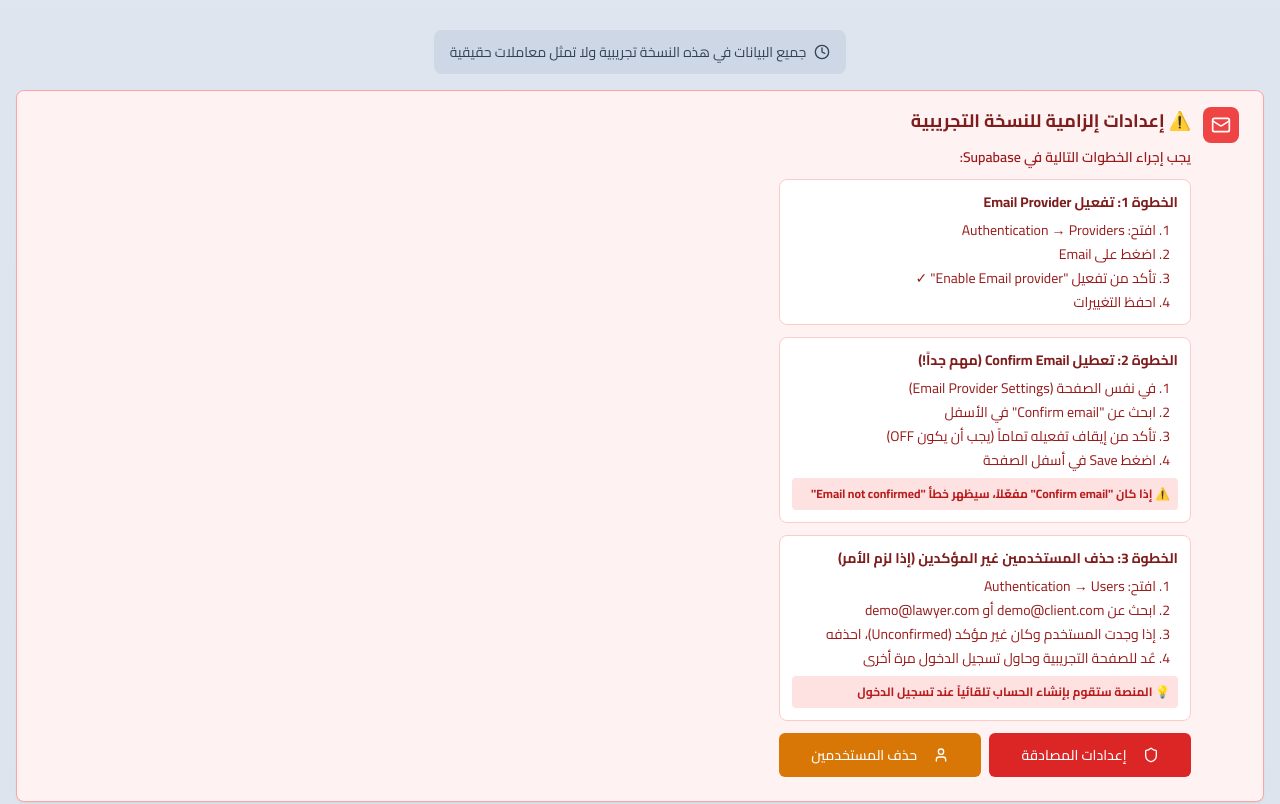
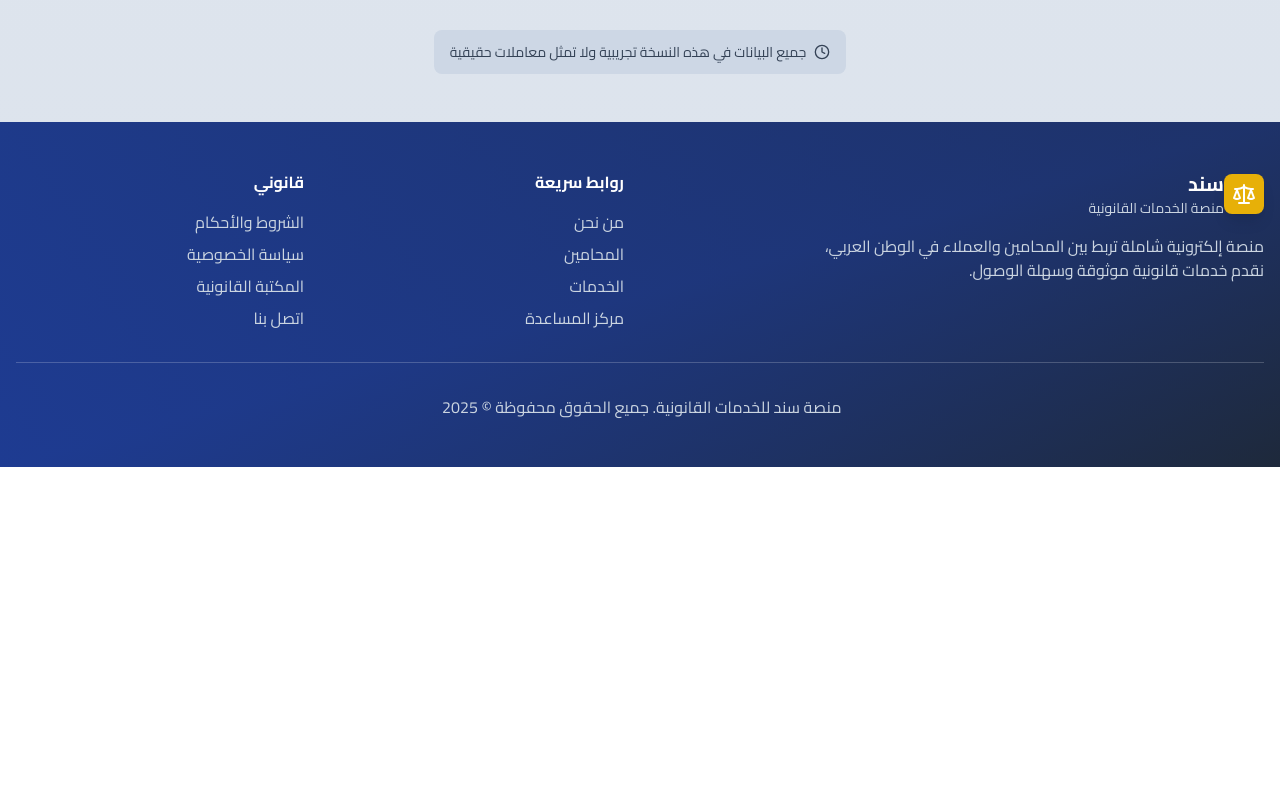
Before and after one commit to kdmatk/snad, a React (Vite) app: page /demo in a window 1280 px wide. Shown: the part 1508-2312 px from the top of the page. After the commit the page ends 1975 px from the top, so only its background shows below. Built offline with nearby package versions, Linux system fonts and the light colour scheme.

Commit message:
Fix: Hide sensitive information from clients

```diff
--- a/src/pages/Demo.tsx
+++ b/src/pages/Demo.tsx
@@ -400,79 +400,6 @@ const Demo = () => {
                 <span>جميع البيانات في هذه النسخة تجريبية ولا تمثل معاملات حقيقية</span>
               </div>
             </div>
-
-            <Card className="bg-red-50 dark:bg-red-950/20 border-red-300 dark:border-red-900">
-              <CardContent className="pt-4">
-                <div className="flex gap-3">
-                  <div className="flex-shrink-0">
-                    <div className="p-2 bg-red-500 rounded-lg">
-                      <Mail className="h-5 w-5 text-white" />
-                    </div>
-                  </div>
-                  <div className="space-y-3">
-                    <h3 className="font-bold text-red-900 dark:text-red-100 text-lg">
-                      ⚠️ إعدادات إلزامية للنسخة التجريبية
-                    </h3>
-                    <p className="text-sm text-red-800 dark:text-red-200 font-semibold">
-                      يجب إجراء الخطوات التالية في Supabase:
-                    </p>
-                    <div className="bg-white dark:bg-red-950 p-3 rounded-lg border border-red-200 dark:border-red-800">
-                      <p className="text-sm font-bold text-red-900 dark:text-red-100 mb-2">الخطوة 1: تفعيل Email Provider</p>
-                      <ol className="text-sm text-red-800 dark:text-red-200 list-decimal list-inside space-y-1 mr-2">
-                        <li>افتح: Authentication → Providers</li>
-                        <li>اضغط على Email</li>
-                        <li>تأكد من تفعيل "Enable Email provider" ✓</li>
-                        <li>احفظ التغييرات</li>
-                      </ol>
-                    </div>
-                    <div className="bg-white dark:bg-red-950 p-3 rounded-lg border border-red-200 dark:border-red-800">
-                      <p className="text-sm font-bold text-red-900 dark:text-red-100 mb-2">الخطوة 2: تعطيل Confirm Email (مهم جداً!)</p>
-                      <ol className="text-sm text-red-800 dark:text-red-200 list-decimal list-inside space-y-1 mr-2">
-                        <li>في نفس الصفحة (Email Provider Settings)</li>
-                        <li>ابحث عن "Confirm email" في الأسفل</li>
-                        <li>تأكد من إيقاف تفعيله تماماً (يجب أن يكون OFF)</li>
-                        <li>اضغط Save في أسفل الصفحة</li>
-                      </ol>
-                      <p className="text-xs text-red-700 dark:text-red-300 mt-2 font-bold bg-red-100 dark:bg-red-900 p-2 rounded">
-                        ⚠️ إذا كان "Confirm email" مفعّلاً، سيظهر خطأ "Email not confirmed"
-                      </p>
-                    </div>
-                    <div className="bg-white dark:bg-red-950 p-3 rounded-lg border border-red-200 dark:border-red-800">
-                      <p className="text-sm font-bold text-red-900 dark:text-red-100 mb-2">الخطوة 3: حذف المستخدمين غير المؤكدين (إذا لزم الأمر)</p>
-                      <ol className="text-sm text-red-800 dark:text-red-200 list-decimal list-inside space-y-1 mr-2">
-                        <li>افتح: Authentication → Users</li>
-                        <li>ابحث عن demo@client.com أو demo@lawyer.com</li>
-                        <li>إذا وجدت المستخدم وكان غير مؤكد (Unconfirmed)، احذفه</li>
-                        <li>عُد للصفحة التجريبية وحاول تسجيل الدخول مرة أخرى</li>
-                      </ol>
-                      <p className="text-xs text-red-700 dark:text-red-300 mt-2 font-bold bg-red-100 dark:bg-red-900 p-2 rounded">
-                        💡 المنصة ستقوم بإنشاء الحساب تلقائياً عند تسجيل الدخول
-                      </p>
-                    </div>
-                    <div className="grid grid-cols-2 gap-2 mt-2">
-                      <Button
-                        variant="default"
-                        size="lg"
-                        onClick={() => window.open('https://supabase.com/dashboard/project/crdqvjbezdgjxqitwmns/auth/providers', '_blank')}
-                        className="bg-red-600 hover:bg-red-700 text-white"
-                      >
-                        <Shield className="ml-2 h-5 w-5" />
-                        إعدادات المصادقة
-                      </Button>
-                      <Button
-                        variant="default"
-                        size="lg"
-                        onClick={() => window.open('https://supabase.com/dashboard/project/crdqvjbezdgjxqitwmns/auth/users', '_blank')}
-                        className="bg-amber-600 hover:bg-amber-700 text-white"
-                      >
-                        <User className="ml-2 h-5 w-5" />
-                        حذف المستخدمين
-                      </Button>
-                    </div>
-                  </div>
-                </div>
-              </CardContent>
-            </Card>
           </div>
         </div>
       </div>
```
